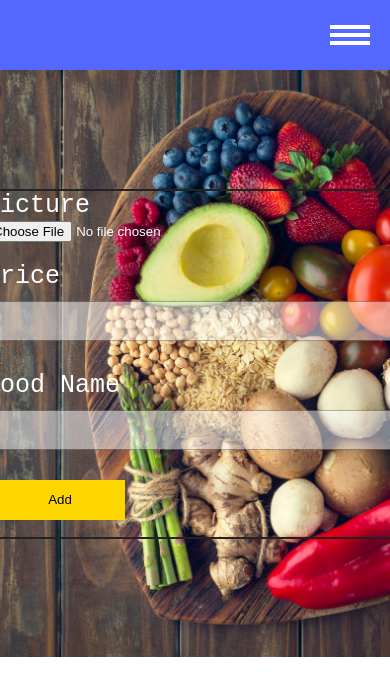
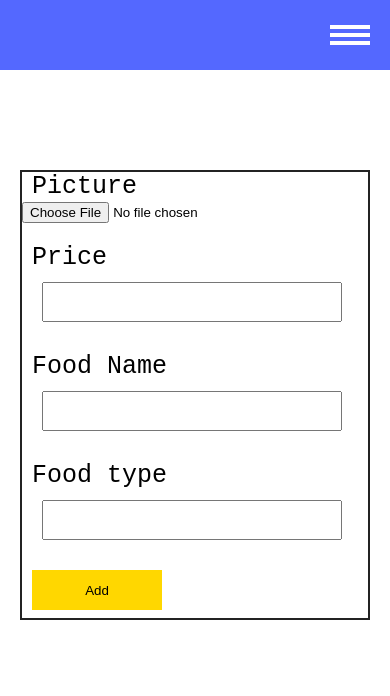
Before and after one commit to MohamedAhmeDdev/Double-Diner, a React (Create React App) app in the folder frontend/: page /AddMenu in a window 390 px wide. Shown: the top 696 px of the page. Built offline with nearby package versions, Linux system fonts and the light colour scheme.

Commit message:
responsive

```diff
--- a/frontend/src/App.css
+++ b/frontend/src/App.css
@@ -1,4 +1,4 @@
-.App {
+/* .App {
   text-align: center;
 }
 
@@ -35,4 +35,4 @@
   to {
     transform: rotate(360deg);
   }
-}
+} */
--- a/frontend/src/Dashboard/AddMenu.js
+++ b/frontend/src/Dashboard/AddMenu.js
@@ -4,21 +4,25 @@ import '../css/AddMenu.css'
 function AddMenu() {
   return (
     <div className='container-AddMenu'>
-        <form className='formMenu'>
-        <label htmlFor="item" className='menuLabel'>Picture</label> <br/>
-          <input className="menuInputFile" type="file" />
-            <br/><br/>
+      <form className='formMenu'>
+        <label htmlFor="item" className='menuLabel'>Picture</label> <br />
+        <input className="menuInputFile" type="file" />
+        <br /><br />
 
-              <label htmlFor="price" className='menuLabel'>Price</label><br/>
-                <input className='menuInput'  type="text"/>
-                  <br/><br/>
+        <label htmlFor="price" className='menuLabel'>Price</label><br />
+        <input className='menuInput' type="text" />
+        <br /><br />
 
-                  <label htmlFor="quantity" className='menuLabel'>Food Name</label> <br/>
-                     <input className='menuInput' type="text" />
-                       <br/><br/>
+        <label htmlFor="quantity" className='menuLabel'>Food Name</label> <br />
+        <input className='menuInput' type="text" />
+        <br /><br />
 
-                          <button className='submitMenu' type="submit">Add</button>
-                          </form>
+        <label htmlFor="quantity" className='menuLabel'>Food type</label> <br />
+        <input className='menuInput' type="text" />
+        <br /><br />
+
+        <button className='submitMenu' type="submit">Add</button>
+      </form>
     </div>
   )
 }
--- a/frontend/src/Dashboard/Navbar.js
+++ b/frontend/src/Dashboard/Navbar.js
@@ -12,22 +12,22 @@ function Navbar() {
             <div className="sidebar">
                  <ul id="nav-list" style={{top: menu ? "-100%" :"0"}}>
                  <li>
-                     <Link to="/">
+                     <Link to="/"  onClick={open}>
                          <span className="links_name">DASHBOARD</span>
                      </Link>
                  </li>
                  <li>
-                     <Link to="/Inventory">
+                     <Link to="/Inventory"  onClick={open}>
                          <span className="links_name">Inventory</span>
                      </Link>
                  </li>
                  <li>
-                     <Link to="">
+                     <Link to=""  onClick={open}>
                          <span className="links_name">Staff Duties</span>
                      </Link>
                  </li>
                  <li>
-                     <Link to="">
+                     <Link to=""  onClick={open}>
                          <span className="links_name">Menu</span>
                      </Link>
                  </li>
--- a/frontend/src/css/AddInventory.css
+++ b/frontend/src/css/AddInventory.css
@@ -45,3 +45,42 @@
     width: 130px;
     height: 40px;
 }
+
+
+@media only screen and (max-width: 480px) {
+
+    .formInventory{
+        position: relative;
+        border-radius: 10px;
+        margin: 100px 0;
+        height: 450px;
+        width: 370px;
+        max-width: 500px;
+        border: 2px solid  #232323;
+    }
+    .InventoryLabel{
+        margin: 0 10px;
+        font-family: 'Courier New', Courier, monospace;
+        font-size: 20px;
+    }
+    .InventoryInput{
+        outline: none;
+        margin: 10px;
+        height: 40px;
+        width: 350px;
+    }
+    .submitInventory{
+        font-size: 20px;
+        text-transform: uppercase;
+        position: absolute;
+        left: 100px;
+        bottom: 10px;
+        background-color: gold;
+        border: none;
+        outline: none;
+        margin: 0 10px;
+        width: 130px;
+        height: 40px;
+    }
+
+}
--- a/frontend/src/css/AddMenu.css
+++ b/frontend/src/css/AddMenu.css
@@ -6,28 +6,26 @@
 
 
 .container-AddMenu{
-    background-image: url(../Dashboard/cropped-GettyImages-643764514.jpg);
     background-size: cover;
     justify-content: center;
     align-items: center;
     display: flex;
-    height: 587px;
+    height: 100%;
 }
 
 .formMenu{
     margin: 50px 0;
-    height: 350px;
+    height: 450px;
     width: 450px;
     max-width: 500px;
     border: 2px solid  #232323;
 }
 .menuLabel{
-    color: white;
+    color: black;
     font-family: 'Courier New', Courier, monospace;
     font-size: 25px;
 }
 .menuInput{
-    opacity: 0.5;
     outline: none;
     margin: 10px;
     height: 40px;
@@ -42,5 +40,48 @@
     height: 40px;
 }
 .menuInputFile{
-    color: white;
+    color: black;
 }
+
+@media only screen and (max-width: 480px) {
+
+    .container-AddMenu{
+        background-size: cover;
+        justify-content: center;
+        align-items: center;
+        display: flex;
+        height: 100%;
+    }
+
+    .formMenu{
+        margin: 100px 0;
+        height: 450px;
+        width: 350px;
+        max-width: 500px;
+        border: 2px solid  #232323;
+    }
+    .menuLabel{
+        margin: 0 10px;
+        color: black;
+        font-family: 'Courier New', Courier, monospace;
+        font-size: 25px;
+    }
+    .menuInput{
+        outline: none;
+        margin: 10px 20px;
+        height: 40px;
+        width: 300px;
+    }
+    .submitMenu{
+        background-color: gold;
+        border: none;
+        outline: none;
+        margin: 0 10px;
+        width: 130px;
+        height: 40px;
+    }
+    .menuInputFile{
+        color: black;
+    }
+
+}
--- a/frontend/src/css/AddStaff.css
+++ b/frontend/src/css/AddStaff.css
@@ -15,7 +15,7 @@
 
 .formStaff{
     margin: 50px 0;
-    height: 320px;
+    height: 400px;
     width: 450px;
     max-width: 500px;
     border: 2px solid  #232323;
@@ -40,11 +40,39 @@ label{
 }
 
 
-@media only screen and (max-width: 700px){
+@media only screen and (max-width: 480px){
+    .container-AddStaff{
+        width: 100%;
+        justify-content: center;
+        align-items: center;
+        display: flex;
+        height: 100%;
+    }
+
+    .formStaff{
+        margin: 50px 0;
+        height: 400px;
+        width: 370px;
+        max-width: 400px;
+        border: 2px solid  #232323;
+    }
+    label{
+        font-family: 'Courier New', Courier, monospace;
+        font-size: 20px;
+    }
     .InputStaff{
         outline: none;
-        margin: 10px 20px;
+        margin: 10px;
         height: 40px;
-        width: 400px;
+        width: 350px;
     }
+    .submitStaff{
+        border: none;
+        background-color: gold;
+        outline: none;
+        margin: 0 10px;
+        width: 130px;
+        height: 40px;
+    }
+
 }
--- a/frontend/src/css/Navbar.css
+++ b/frontend/src/css/Navbar.css
@@ -7,7 +7,6 @@
 .sidebar{
  height: 70px;
   width: 100%;
-  /* background: black; */
   background-color: #5468FF;
   padding: 6px 14px;
 }
@@ -73,7 +72,7 @@
 }
 
 
-@media only screen and (max-width: 700px){
+@media only screen and (max-width: 480px){
     .menu{
         position: absolute;
         right: 20px;
@@ -106,7 +105,7 @@
         position: absolute;
         top: 70px;
         right: 0;
-        height: 40%;
+        height: 30%;
          width: 100%;
          background-color: #5468FF;
          padding: 6px 14px;
```
